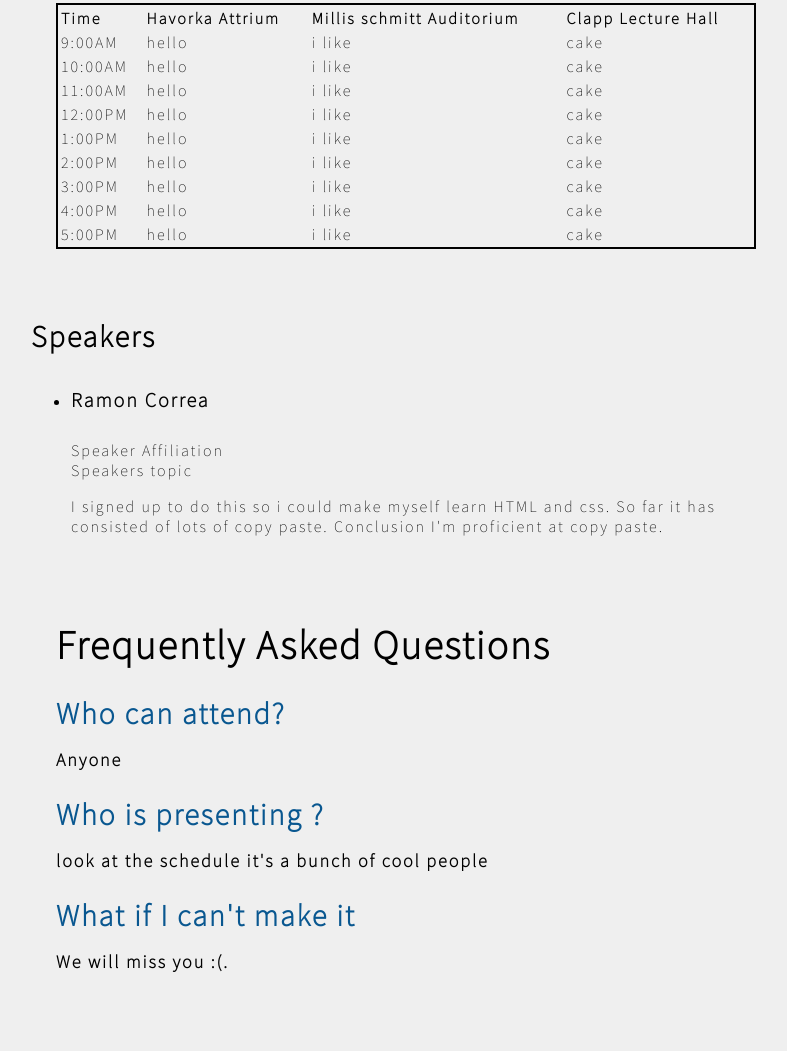
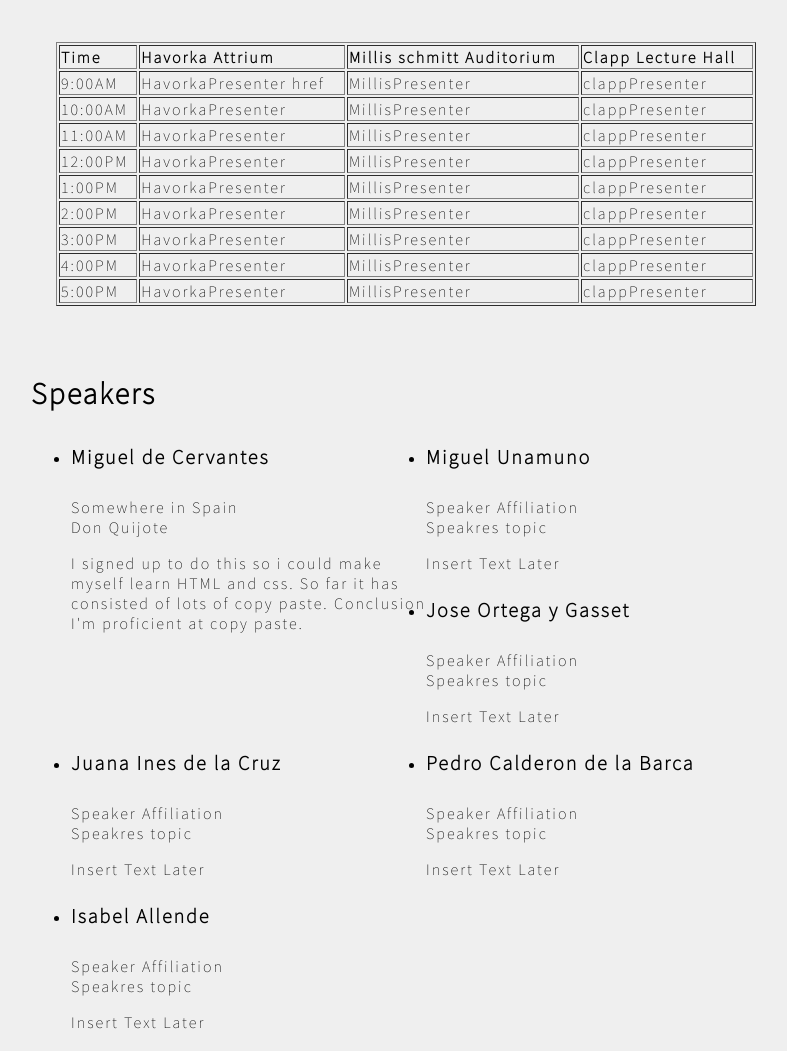
Before and after one commit to hacsoc/LinkState-Website, a plain HTML site: page index.html in a window 1280 px wide. Shown: the part 909-1960 px from the top of the page, without its empty margins (234-1021 px from the left). Drawn offline with Linux system fonts and the light colour scheme.

Commit message:
slight changes
new stuff:
-  template of  Schedule
- template of speakers
-  facebook/twitter  opengraph/cards( probably incorrect)

```diff
--- a/index.html
+++ b/index.html
@@ -1,6 +1,19 @@
 <!DOCTYPE html>
 <html>
    <head>
+   		<!-- facebook stuff -->
+   		<meta property ="og:title" content="Hacker Society" />
+   		<meta property ="og:url" content="www.linkstate.com" /> <!-- this is probably wrong-->
+   		<meta property ="og:image" content ="http://acm.case.edu/images/LinkState175px.png?1457036162" />
+   		<meta property ="og:description" content=" how about no " />
+   	 	<!-- twitter stuff -->
+   	 	<meta name="twitter:title" content="Hacker Society">
+   	 	<meta name="twitter:card" content="ifno ">
+        <meta name="twitter:site" content="@cwruacm">
+        <meta name="twitter:description" content="stuf stuff stuff">
+        <meta name="twitter:image" content="http://acm.case.edu/images/LinkState175px.png?1457036162">
+	</head>
+
 		<title>Link State 2016</title>
 		<meta charset="UTF-8">
 		<meta name="description" content="Linke State 2016 hosted at Case Western Reserve University. TBD">
@@ -29,6 +42,7 @@
 					<div class="home_container_text2_1">
 						<h2> FALL, 2016</h2>
 						<h3>Case Western Reserve University<br><a target="_blank" href="http://www.case.edu/artsci/chem/images/map_ms_labels.jpg" style="color:black;text-decoration: underline;">Havorka Attrium</a></h3>
+						<h4>  <a>  buy Tickets now </a> </h4>
 					</div>
 			</div>
 		</div>
@@ -43,50 +57,85 @@
 		</div>
 		<div id="schedule">
 			<div id="home_schedule_text">
-				<table style width="100%">
+				<table  border =".2" style width="100%">
 				  <tr>
 				  	<th>Time</th> <th>Havorka Attrium</th> <th>Millis schmitt Auditorium</th> <th>Clapp Lecture Hall </th>
 				  </tr>
 			      <tr>
-			      	<td>9:00AM</td>  <td>hello</td> <td>i like </td> <td>cake</td>
+			      	<td>9:00AM</td>  <td>HavorkaPresenter href </td> <td>MillisPresenter</td> <td>clappPresenter</td>
 			      	</tr>
 			      <tr>
-			      	<td>10:00AM</td> <td>hello</td> <td>i like </td> <td>cake</td>
+			      	<td>10:00AM</td> <td>HavorkaPresenter</td> <td>MillisPresenter</td> <td>clappPresenter</td>
 			      	</tr>
 			      <tr>
-			      	<td>11:00AM</td> <td>hello</td> <td>i like </td> <td>cake</td>
+			      	<td>11:00AM</td> <td>HavorkaPresenter</td> <td>MillisPresenter</td> <td>clappPresenter</td>
 			      	</tr>
 			      <tr>
-			      	<td>12:00PM</td>  <td>hello</td> <td>i like </td> <td>cake</td>
+			      	<td>12:00PM</td>  <td>HavorkaPresenter</td> <td>MillisPresenter</td> <td>clappPresenter</td>
 			      </tr>
 			      <tr>
-			      	<td>1:00PM</td>  <td>hello</td> <td>i like </td> <td>cake</td>
+			      	<td>1:00PM</td>  <td>HavorkaPresenter</td> <td>MillisPresenter</td> <td>clappPresenter</td>
 			      </tr>
 			      <tr>
-			      	<td>2:00PM</td>  <td>hello</td> <td>i like </td> <td>cake</td>
+			      	<td>2:00PM</td>  <td>HavorkaPresenter</td> <td>MillisPresenter</td> <td>clappPresenter</td>
 			      </tr>
 			      <tr>
-			      	<td>3:00PM</td> <td>hello</td> <td>i like </td> <td>cake</td>
+			      	<td>3:00PM</td> <td>HavorkaPresenter</td> <td>MillisPresenter</td> <td>clappPresenter</td>
 			      	 </tr>
 			      <tr>
-			      	<td>4:00PM</td> <td>hello</td> <td>i like </td> <td>cake</td>
+			      	<td>4:00PM</td> <td>HavorkaPresenter</td> <td>MillisPresenter</td> <td>clappPresenter</td>
 			      	 </tr>
 			       <tr>
-			       	<td>5:00PM</td> <td>hello</td> <td>i like </td> <td>cake</td>
+			       	<td>5:00PM</td> <td>HavorkaPresenter</td> <td>MillisPresenter</td> <td>clappPresenter</td>
 			       	</tr>
 				</table>
 			</div>
 		</div>
 		<div id="Speakers">
 		  	<h2> Speakers</h2>
-		  <ul class-"speakersList">
-		    <li id="Person's name">
-		    <h3>Ramon Correa</h3>
-		    <div class="affiliation">Speaker Affiliation </div>
-		    <div class='title'>Speakers topic</div>
+		  	<ul class="speakersList">
+		    	<li id="Cervantes ">
+		    		<h3>Miguel de Cervantes </h3>
+		    		<div class="affiliation">Somewhere in Spain </div>
+		    		<div class='title'> Don Quijote</div>
             		<div class='bio'> </div>
-            	<p> I signed up to do this so i could make myself learn HTML and css. So far it has consisted of lots of copy paste. Conclusion I'm proficient at copy paste.
-            	</p>
+            			<p> I signed up to do this so i could make myself learn HTML and css. So far it has consisted of lots of copy paste. Conclusion I'm proficient at copy paste.</p>
+            	</li>
+            	<li id="person 2 name">
+            		<h3> Miguel  Unamuno</h3>
+            		<div class="affiliation"> Speaker Affiliation</div>
+            		<div class="title"> Speakres topic</div>
+            		<div class='bio'></div>
+            		<p> Insert Text Later </p>
+            	</li>
+            	<li id="person 3 name">
+            		<h3>  Jose Ortega y Gasset </h3>
+            		<div class="affiliation"> Speaker Affiliation</div>
+            		<div class="title"> Speakres topic</div>
+            		<div class='bio'></div>
+            		<p> Insert Text Later </p>
+            	</li>
+            	<li id="person 3 name">
+            		<h3>  Juana Ines de la Cruz </h3>
+            		<div class="affiliation"> Speaker Affiliation</div>
+            		<div class="title"> Speakres topic</div>
+            		<div class='bio'></div>
+            		<p> Insert Text Later </p>
+            	</li>
+            	<li id="person 3 name">
+            		<h3>  Pedro Calderon de la Barca </h3>
+            		<div class="affiliation"> Speaker Affiliation</div>
+            		<div class="title"> Speakres topic</div>
+            		<div class='bio'></div>
+            		<p> Insert Text Later </p>
+            	</li>
+            	<li id="person 3 name">
+            		<h3>  Isabel  Allende </h3>
+            		<div class="affiliation"> Speaker Affiliation</div>
+            		<div class="title"> Speakres topic</div>
+            		<div class='bio'></div>
+            		<p> Insert Text Later </p>
+            	</li>
          </div>
 		<div id="faq">
 			<div id="home_faq_text">
@@ -109,7 +158,7 @@
 				</div>
 			</div>
 			<div style="text-align:center; font-size:22px;">
-				<p><a style="color:#095790;" <br>Interested in sponsoring? Email <a style="color:#095790;" href="mailto:dxb448@case.edu">Dina</a>!</p>
+				<p><a style="color:#095790;" <br>Interested in sponsoring? Email <a style="color:#095790;" href="mailto:dxb448@case.edu">Someone</a>!</p>
 			</div>
 		</div>
 		<footer>
@@ -120,7 +169,7 @@
 				<ul class="smedia">
 					<li><a target="_blank" href="https://www.facebook.com/groups/hacsoc/"><img class="smlogo img-hover" height="60" width="60" src="sm-logos/facebook.png"/></a></li>
 					<li><a target="_blank" href="https://twitter.com/cwruacm"><img class="smlogo img-hover" height="60" width="60" src="sm-logos/twitter.png"/></a></li>
-					<li><a href="mailto:dxb448@case.edu"><img class="smlogo img-hover" height="60" width="60" src="sm-logos/mail.png"/></a></li>  <!-- put dina's email -->
+					<li><a href="mailto:abc123@case.edu"><img class="smlogo img-hover" height="60" width="60" src="sm-logos/mail.png"/></a></li>  <!-- put PR email -->
 				</ul>
 			</div>
 		</footer>
--- a/site.css
+++ b/site.css
@@ -9,8 +9,7 @@ table{
 	font-family:"Source Sans Pro",sans-serif;
 	letter-spacing:2px;
 	background-color:#EFEFEF;
-	border: 2px solid black ;
-	border-collapse: separate;
+	border-style: outset;
 	empty-cells: show;
 	text-align: left;
 }
@@ -131,6 +130,7 @@ th,td{
 	padding-top: 60px;
 	padding-bottom: 60px;
 	color: black;
+	clear: both;
 }
 
 #home_faq_text {
@@ -213,5 +213,12 @@ div.box {
     margin-right: auto;
 }
 
-.
-@k
+#speakers{
+	padding: 40px;
+}
+.speakersList li{
+	float: left;
+	width: 50%;
+	margin: auto;
+
+}
```
Lines whose indentation alone changed are shown as unchanged.
